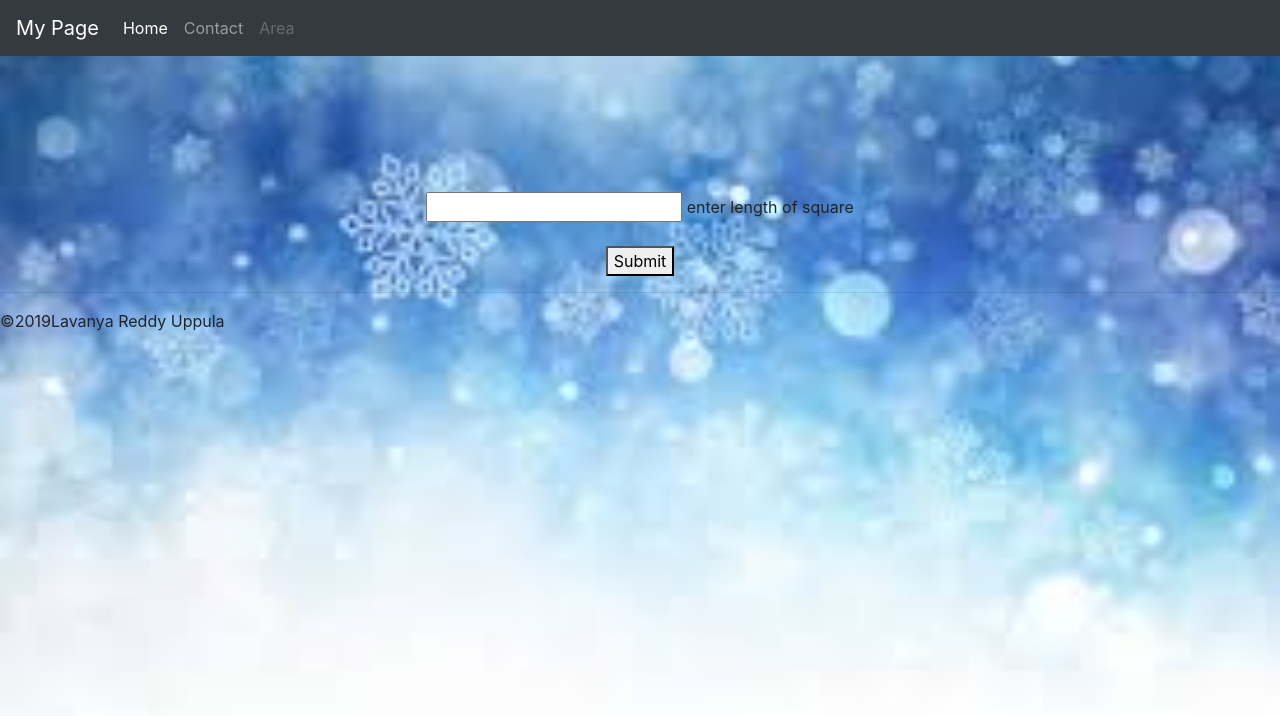
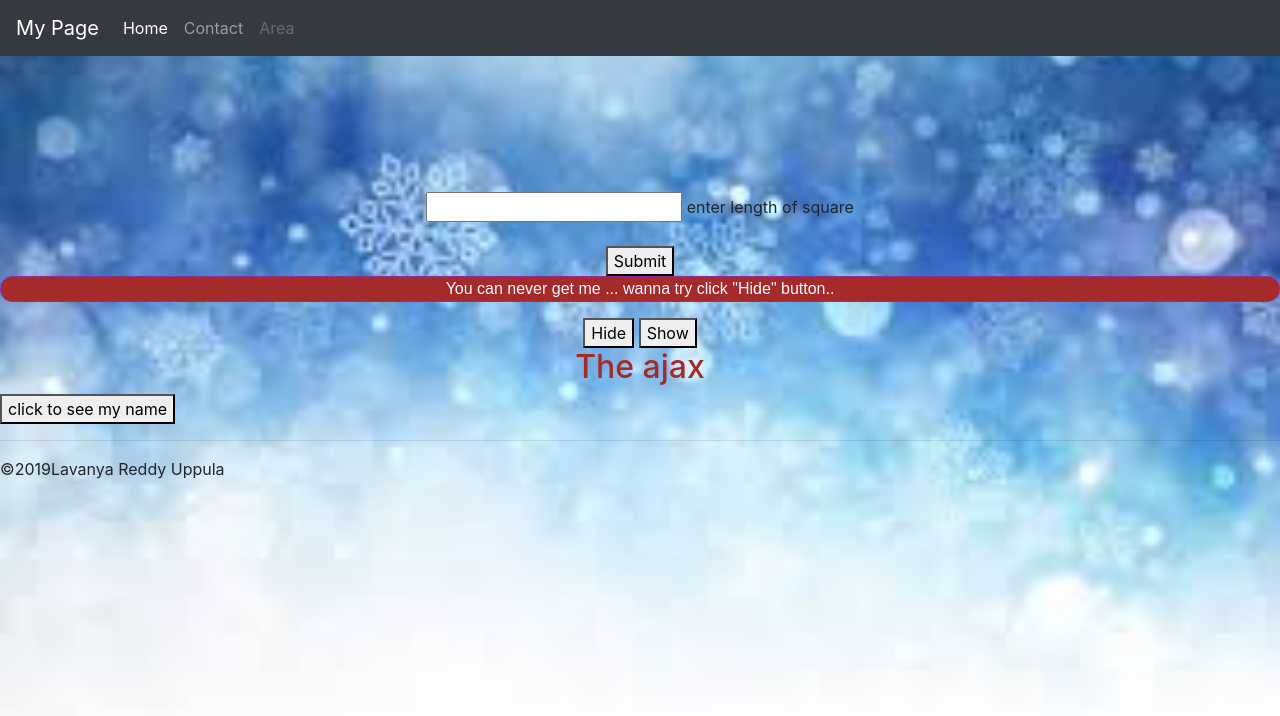
Before and after one commit to reddylavanya/uppula, a plain HTML site: page function.html in a window 1280 px wide. Drawn offline with nearby package versions, Linux system fonts and the light colour scheme.

Commit message:
commited

```diff
--- a/function.html
+++ b/function.html
@@ -18,6 +18,7 @@
     <!-- link to my own CSS -->
     <link rel="stylesheet" href="./styles/lavanya.css">
     <link>
+    <script src="https://ajax.googleapis.com/ajax/libs/jquery/3.3.1/jquery.min.js"></script>
 
 </head>
 <body>
@@ -60,7 +61,16 @@
             <button type="button" onclick="myFunction()">Submit</button>
 
         </form>
+        <p>You can never get me ... wanna try click  "Hide" button..</p>
+
+        <button id="hide">Hide</button>
+        <button id="show">Show</button>
     </section>
+    <div id="hello">
+        <h2>The ajax</h2>
+        <button type="button" onclick="verification()">click to see my name</button>
+        </div>
+
     <hr>
     <footer class="container-fluid"></footer>&copy;2019Lavanya Reddy Uppula</footer><br>
 
@@ -69,6 +79,5 @@
 </script>
 
 
-
 </body>
 </html>
```
